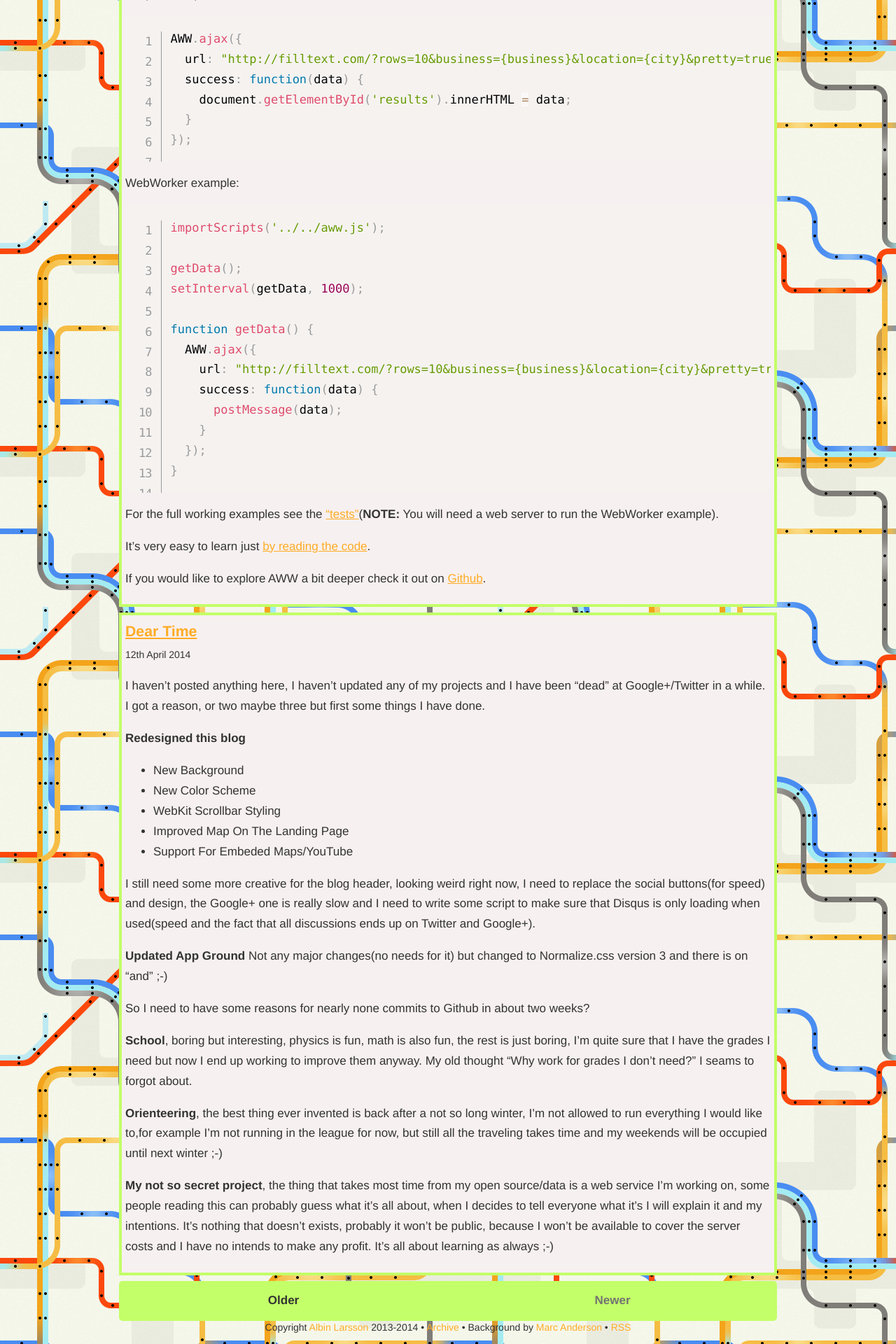
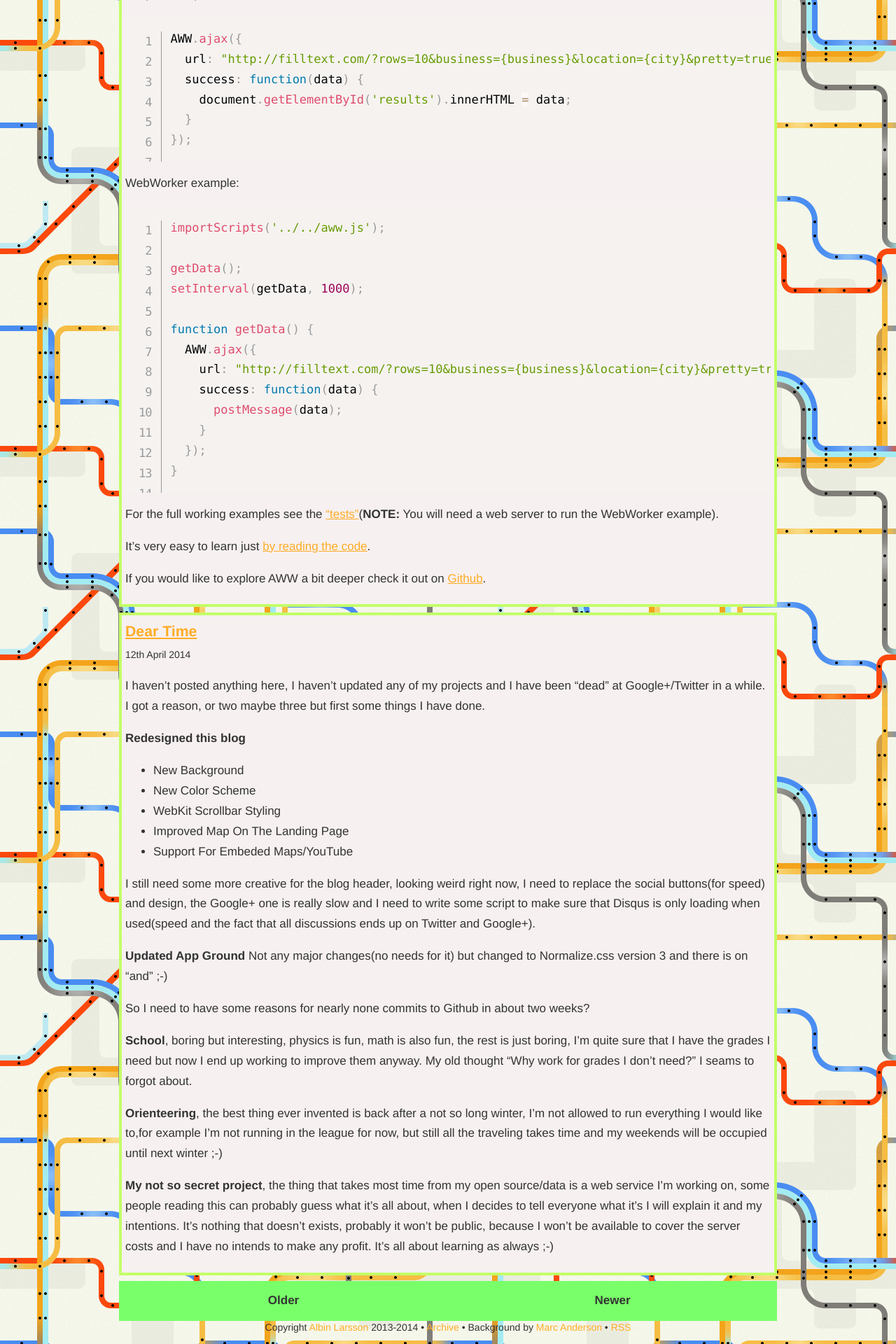
Before and after one commit to mikiec84/abbe98.github.com, a Jekyll site: the page built from blog/index.html, in a window 1280 px wide. Shown: the part 2179-4099 px from the top of the page at 70% size. Built offline with Jekyll 4.4.1, drawn with Linux system fonts in a browser that asks for light colours; the list of posts is cut into pages by our own code.

Commit message:
Revert "Pag BTN fixes"
This reverts commit 138d9920a7473e16237f6cd3a15472e21c8a9e5a.

```diff
--- a/blog/index.html
+++ b/blog/index.html
@@ -49,15 +49,15 @@
 		{% if paginator.next_page %}
 			<a class="pagination-item" href="{{ site.baseurl }}page{{paginator.next_page}}">Older</a>
 		{% else %}
-			<span class="pagination-item">Older</span>
+			<a class="pagination-item" href="{{ site.baseurl }}" disabled>Older</a>
 		{% endif %}
 		{% if paginator.previous_page %}
 			{% if paginator.page == 2 %}
 				<a class="pagination-item" href="{{ site.baseurl }}">Newer</a>
-			{% else %} <a class="pagination-item" href="{{ site.baseurl }}page{{paginator.previous_page}}">Newer</a>
+			{% else %} +				<a class="pagination-item" href="{{ site.baseurl }}page{{paginator.previous_page}}">Newer</a>
 			{% endif %}
 		{% else %}
-			<span class="pagination-item">Newer</span>
+			<a class="pagination-item" href="{{ site.baseurl }}" disabled>Newer</a>
 		{% endif %}
 		</div>
 		<footer>
--- a/css/style.css
+++ b/css/style.css
@@ -154,7 +154,7 @@
 	display: block;
 	padding: 1rem;
 	line-height: 50px;
-	background-color: #C3FF68;
+	background-color: #78FF69;
 	color: #333;
 	font: 17px/1.7 Helvetica, Arial, sans-serif;
 	font-weight: 600;
@@ -163,21 +163,16 @@
 	box-sizing: border-box;
 }
 
-.pagination-item:first-child {
-	border-radius: 5px 0px 0px 5px;
+.pagination-item:focus, .pagination-item:active, .pagination-item:hover {
+	color: #333;
+	background-color: #C3FF68;
 }
 
-.pagination-item:last-child {
-	border-radius: 0px 5px 5px 0px;
-}
-
-span.pagination-item{
-	color: #737373;
-}
-
-.pagination-item:focus, .pagination-item:active, .pagination-item:hover {
+.pagination-item[disabled]:focus, .pagination-item[disabled]:active, .pagination-item[disabled]:hover {
 	color: #333;
 	background-color: #78FF69;
+	pointer-events: none;
+	text-decoration: none;
 }
 
 /* Archive
```
